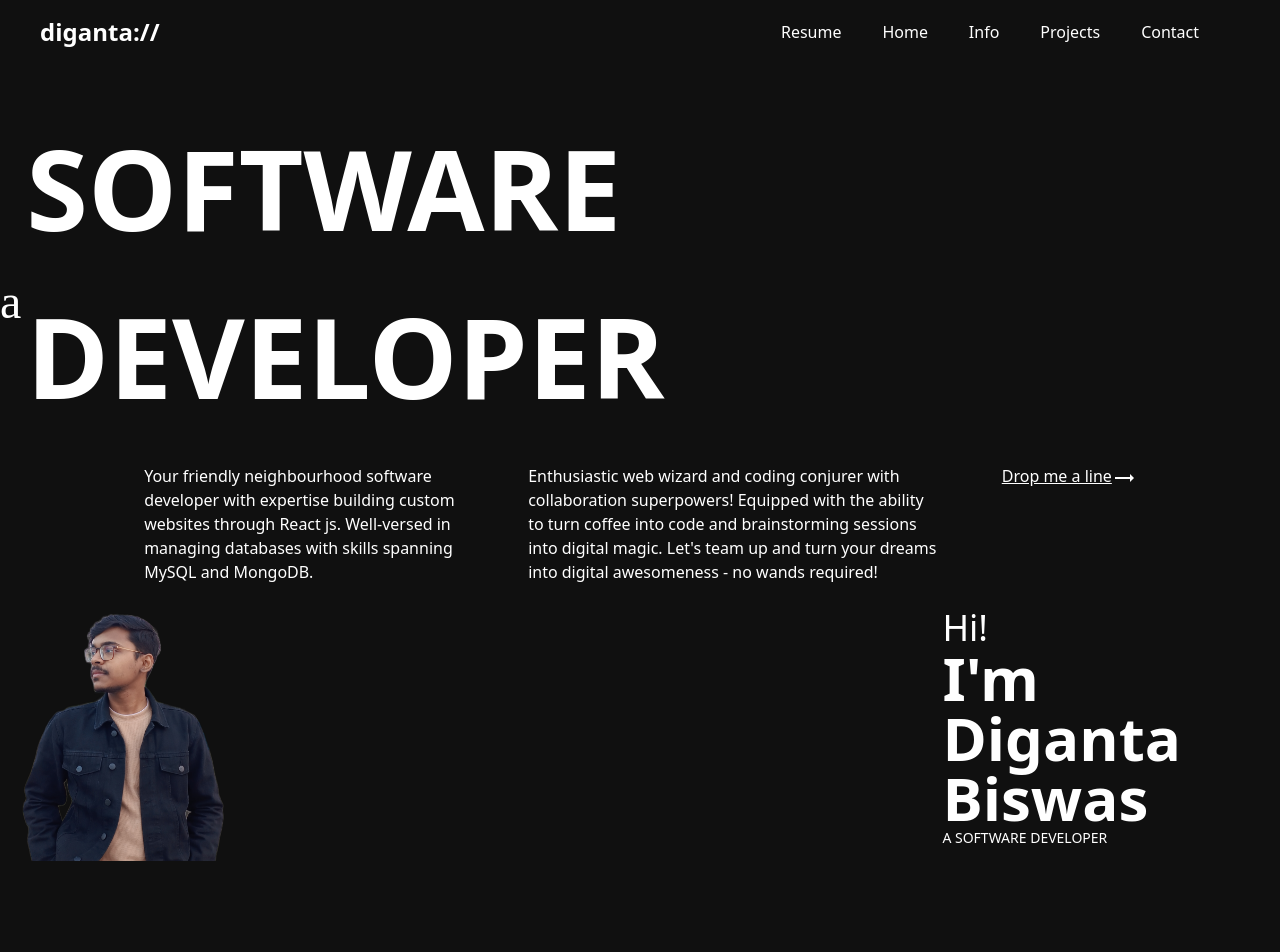
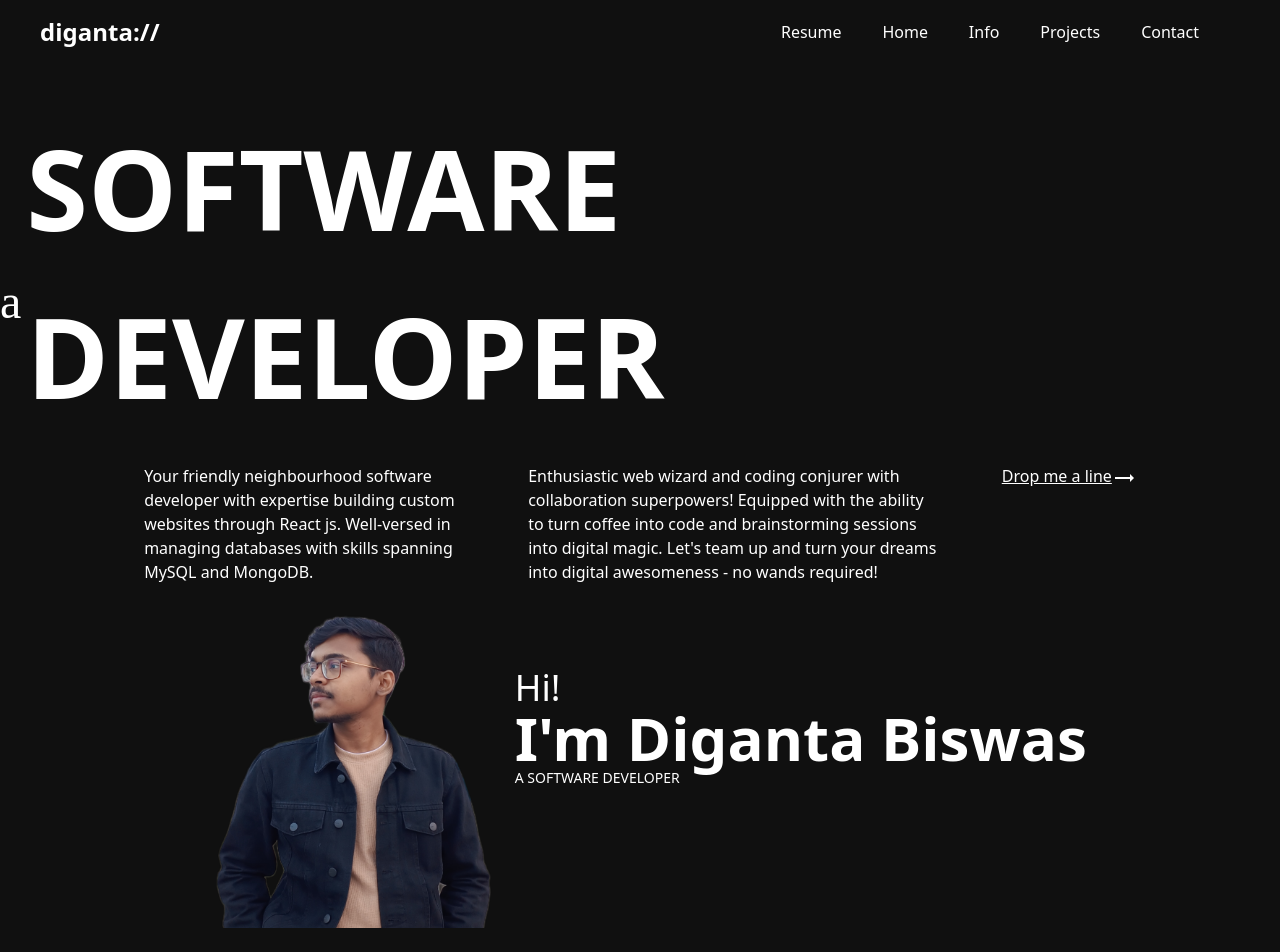
Before and after one commit to Riponz/personal-portfolio, a React (Vite) app: page / in a window 1280 px wide. Shown: the top 952 px of the page. Built offline with nearby package versions, Linux system fonts and the light colour scheme; a web font is replaced by a local one.

Commit message:
self-banner-photo-fix

```diff
--- a/src/Components/SelfBanner.jsx
+++ b/src/Components/SelfBanner.jsx
@@ -6,7 +6,8 @@ function SelfBanner() {
     return (
         <>
             <div className="main flex md:flex-col md:items-center justify-center items-start overflow-hidden w-[100%] h-80 ">
-                <div className='md:rounded-[100%] md:flex md:justify-center md:items-start md:w-[250px] md:h-[300px] md:border-solid md:border-white md:overflow-hidden'><img className='self md:w-56' src={selfImg} alt="" /></div>
+                <div className='hidden md:rounded-[100%] md:flex md:justify-center md:items-start w-max bg-red-700 md:w-[250px] md:h-[300px] md:border-solid md:border-white md:overflow-hidden'><img className='self md:w-56' src={selfImg} alt="" /></div>
+                <img className='self md:hidden' src={selfImg} alt="" />
                 <div className="details h-60 flex flex-col justify-center items-start md:items-center">
                     <span className='text-4xl'>Hi!</span>
                     <span className='text-6xl md:text-3xl font-bold'>I'm Diganta Biswas</span>
```
